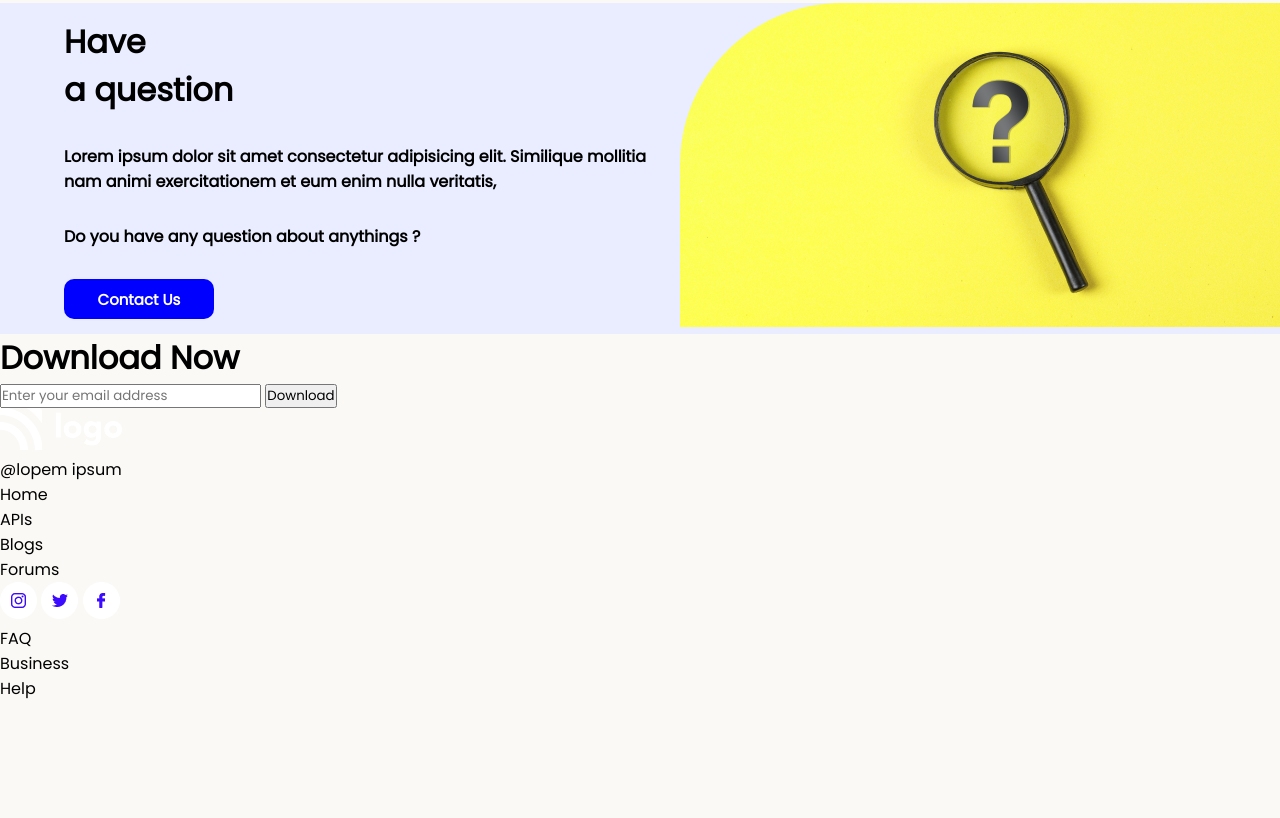
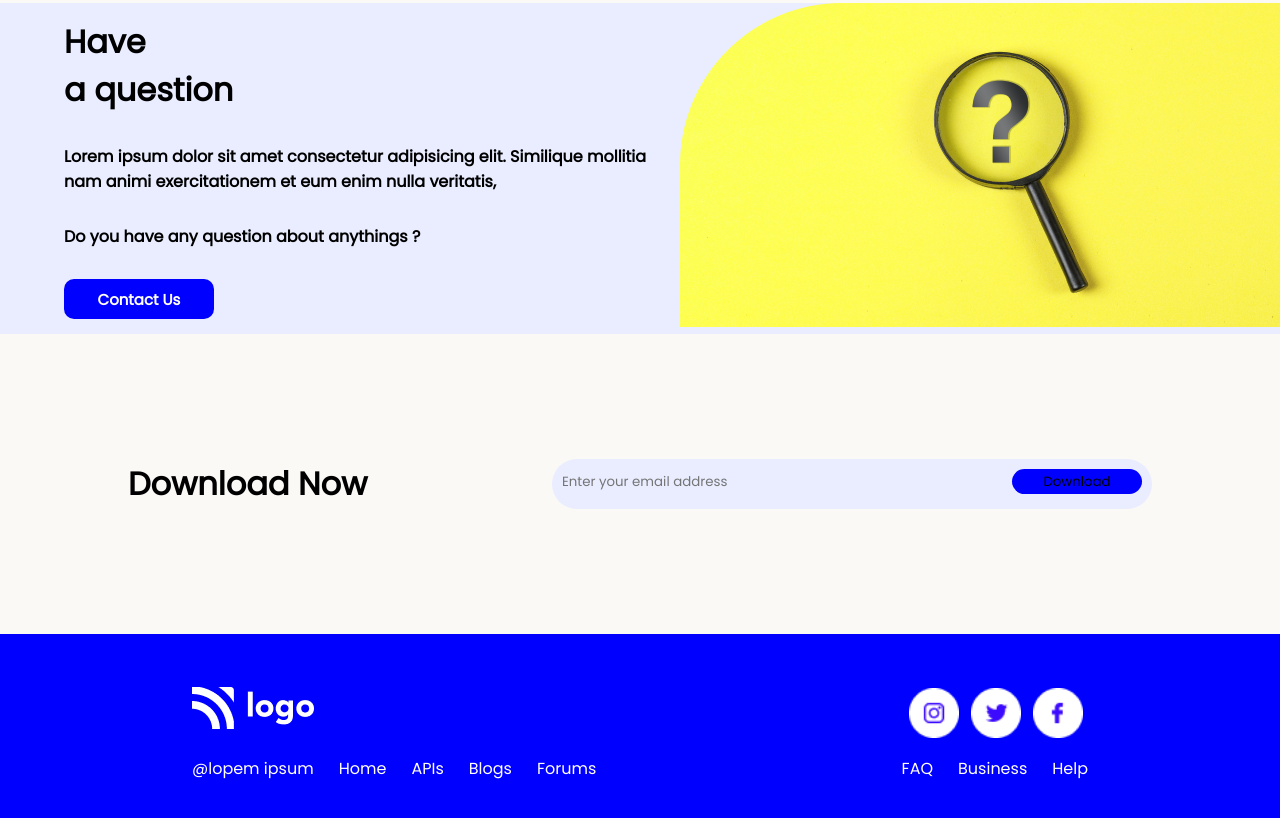
Before and after one commit to varung735/live-project-9, a plain HTML site: page index.html in a window 1280 px wide. Shown: the part 1802-2620 px from the top of the page. Before the commit the page ends 2503 px from the top, so only its background shows below. Drawn offline with Linux system fonts and the light colour scheme.

```diff
--- a/style.css
+++ b/style.css
@@ -236,3 +236,86 @@
   font-size: 15px;
   font-weight: bold;
 }
+
+/* Styles for download section */
+
+.download-section{
+  height: 300px;
+  margin: 0 10%;
+  display: flex;
+  justify-content: space-between;
+  align-items: center;
+}
+
+.download-email{
+  width: 600px;
+  height: 50px;
+  border-radius: 25px;
+  background-color: #e9edff;
+}
+
+.download-email > form{
+  display: flex;
+  flex-direction: row;
+  justify-content: center;
+  margin-top: 10px;
+}
+
+input[placeholder="Enter your email address"]{
+  width: 200px;
+  background-color: #e9edff;
+  border: none;
+  margin-right: 250px;
+}
+
+input[placeholder="Enter your email address"] + button{
+  width: 130px;
+  height: 25px;
+  border: none;
+  border-radius: 25px;
+  background-color: blue;
+}
+
+/* Styles for footer section */
+
+.footer-section{
+  height: 200px;
+  display: flex;
+  flex-direction: row;
+  justify-content: space-between;
+  align-items: center;
+  padding: 0 15%;
+  background-color: blue;
+}
+
+.footer-logo{
+  margin-bottom: 3%;
+}
+
+.list{
+  margin-top: 2%;
+  display: flex;
+  flex-direction: row;
+  gap: 25px;
+}
+
+.list-items{
+  list-style: none;
+  color: #fff;
+  /* padding-right: 10px;
+  border-right: 2px solid #fff; */
+}
+
+.footer-logos{
+  height: 50px;
+  width: 50px;
+  margin-left: 4%;
+  margin-bottom: 4%;
+}
+
+.logos-list{
+  margin-top: 2%;
+  display: flex;
+  flex-direction: row;
+  gap: 25px;
+}
```
Also changed, not shown: index.html (+1 -1 lines).
